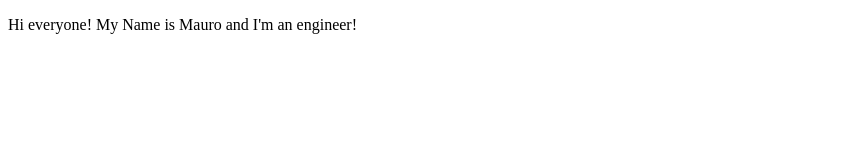
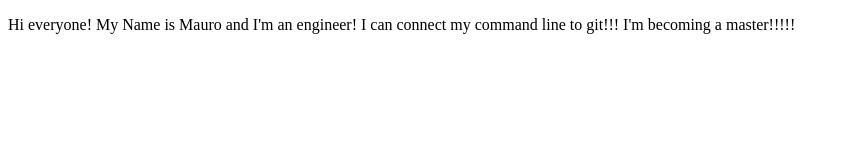
Before and after one commit to mauro-a-lm7/P1_Prework, a plain HTML site: page index.html in a window 1280 px wide. Shown: the whole page, without its empty margins (0-848 px from the left). Drawn offline with Linux system fonts and the light colour scheme.

Commit message:
Send two more lines!

```diff
--- a/index.html
+++ b/index.html
@@ -10,6 +10,8 @@
    <p>
        Hi everyone!
        My Name is Mauro and I'm an engineer!
+       I can connect my command line to git!!!
+       I'm becoming a master!!!!!
    </p>
 </body>
 </html>
```
